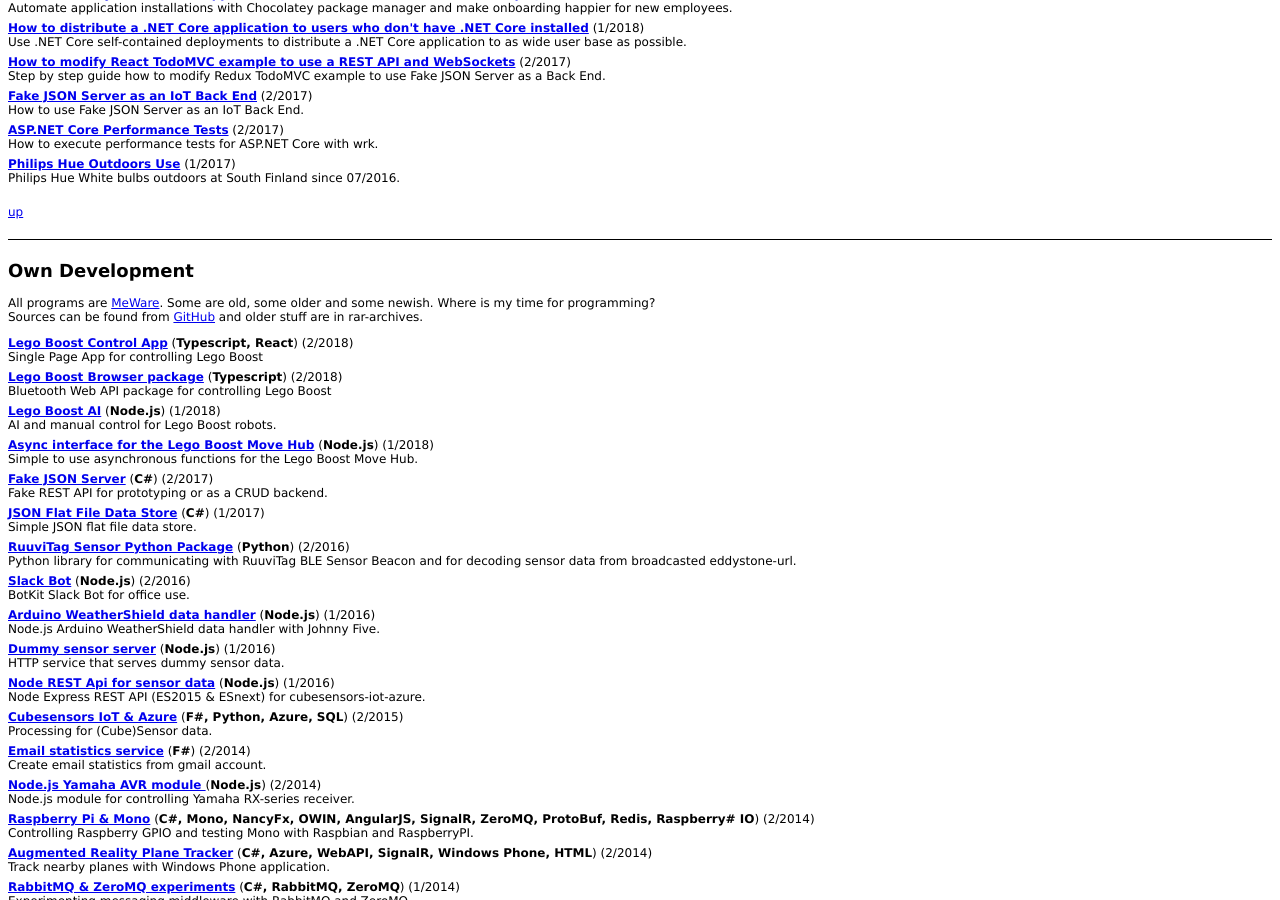
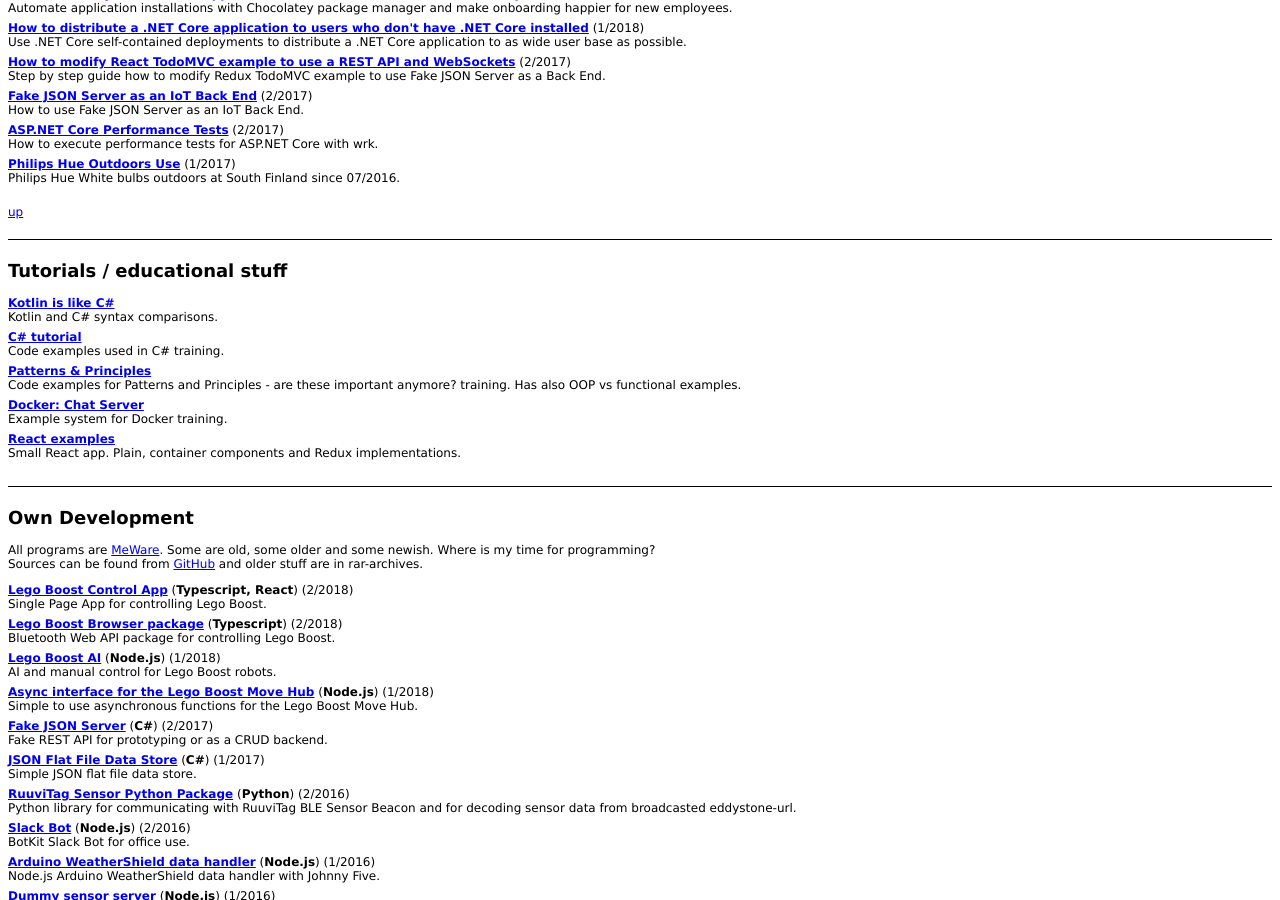
Before and after one commit to ttu/ttu.github.io, a Jekyll site: the page index.html, which Jekyll copies as it is, in a window 1280 px wide and 900 px high, scrolled down 386 px. Built offline with Jekyll 4.4.1, drawn with Linux system fonts in a browser that asks for light colours.

Commit message:
Add tutorials section

```diff
--- a/index.html
+++ b/index.html
@@ -118,6 +118,37 @@
 
 	<div class="area">
 		<a name="owndev"/>
+		<h2>Tutorials / educational stuff</h2>
+
+		<div class="ownDev">
+			<a href="/kotlin-is-like-csharp">Kotlin is like C#</a><br/>
+			Kotlin and C# syntax comparisons.
+		</div>
+
+		<div class="ownDev">
+			<a href="https://github.com/ttu/csharp-tutorial">C# tutorial</a><br/>
+			Code examples used in C# training.
+		</div>
+
+		<div class="ownDev">
+			<a href="https://github.com/ttu/patterns-and-principles">Patterns & Principles</a><br/>
+			Code examples for Patterns and Principles - are these important anymore? training. Has also OOP vs functional examples.
+		</div>
+
+		<div class="ownDev">
+			<a href="https://github.com/ttu/chat-server">Docker: Chat Server</a><br/>
+			Example system for Docker training.
+		</div>
+
+		<div class="ownDev">
+			<a href="https://github.com/ttu/js-framework-examples">React examples</a><br/>
+			Small React app. Plain, container components and Redux implementations.
+		</div>
+
+	</div>
+
+	<div class="area">
+		<a name="owndev"/>
 		<h2>Own Development</h2>
 
 		<p>
@@ -127,12 +158,12 @@
 
 		<div class="ownDev">
 			<a href="https://github.com/ttu/lego-boost-app">Lego Boost Control App</a> (<label class="ownDevLan">Typescript, React</label>) (2/2018)<br/>
-			Single Page App for controlling Lego Boost
+			Single Page App for controlling Lego Boost.
 		</div>
 
 		<div class="ownDev">
 			<a href="https://github.com/ttu/lego-boost-browser">Lego Boost Browser package</a> (<label class="ownDevLan">Typescript</label>) (2/2018)<br/>
-			Bluetooth Web API package for controlling Lego Boost
+			Bluetooth Web API package for controlling Lego Boost.
 		</div>
 
 		<div class="ownDev">
```
